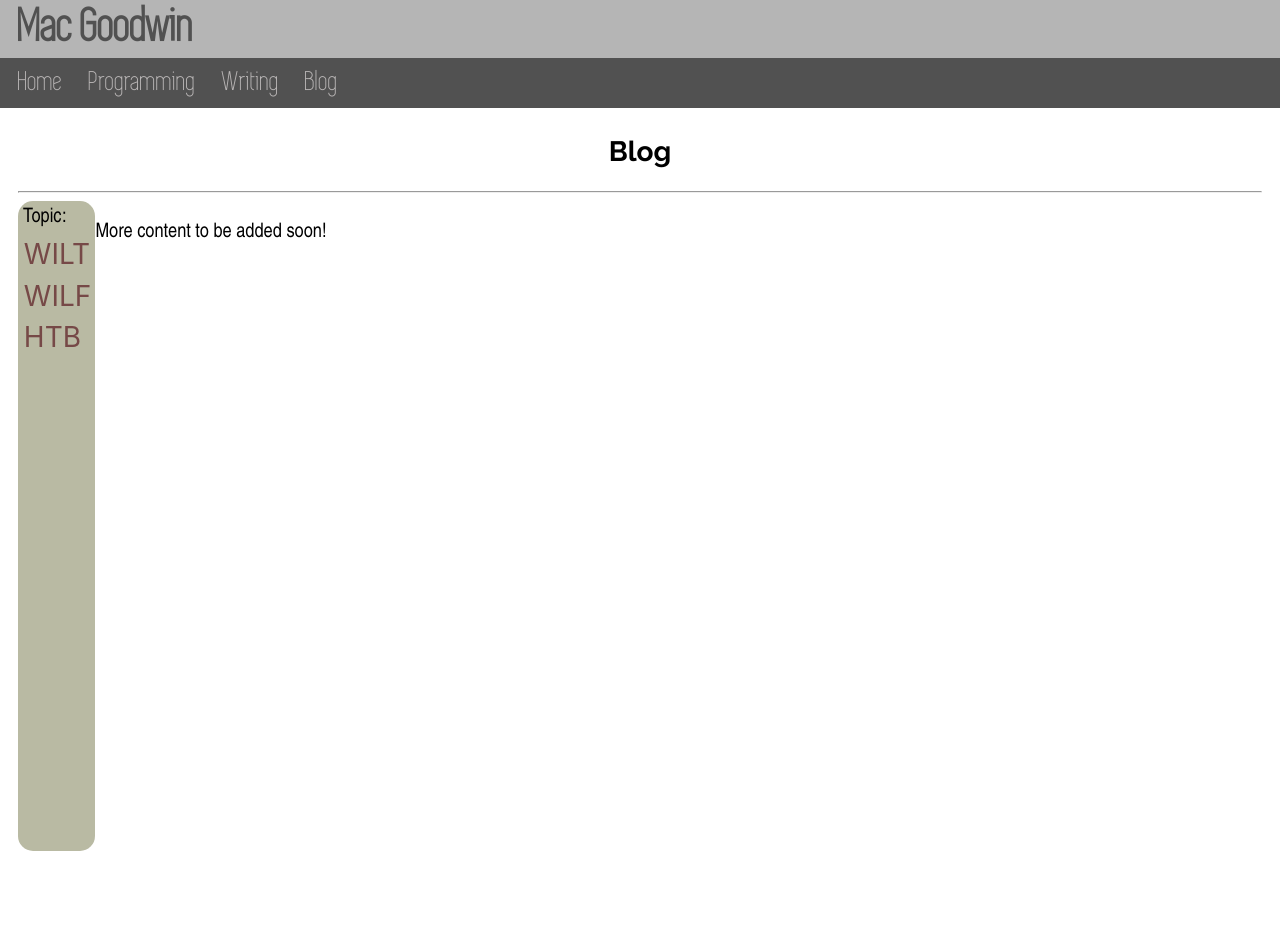
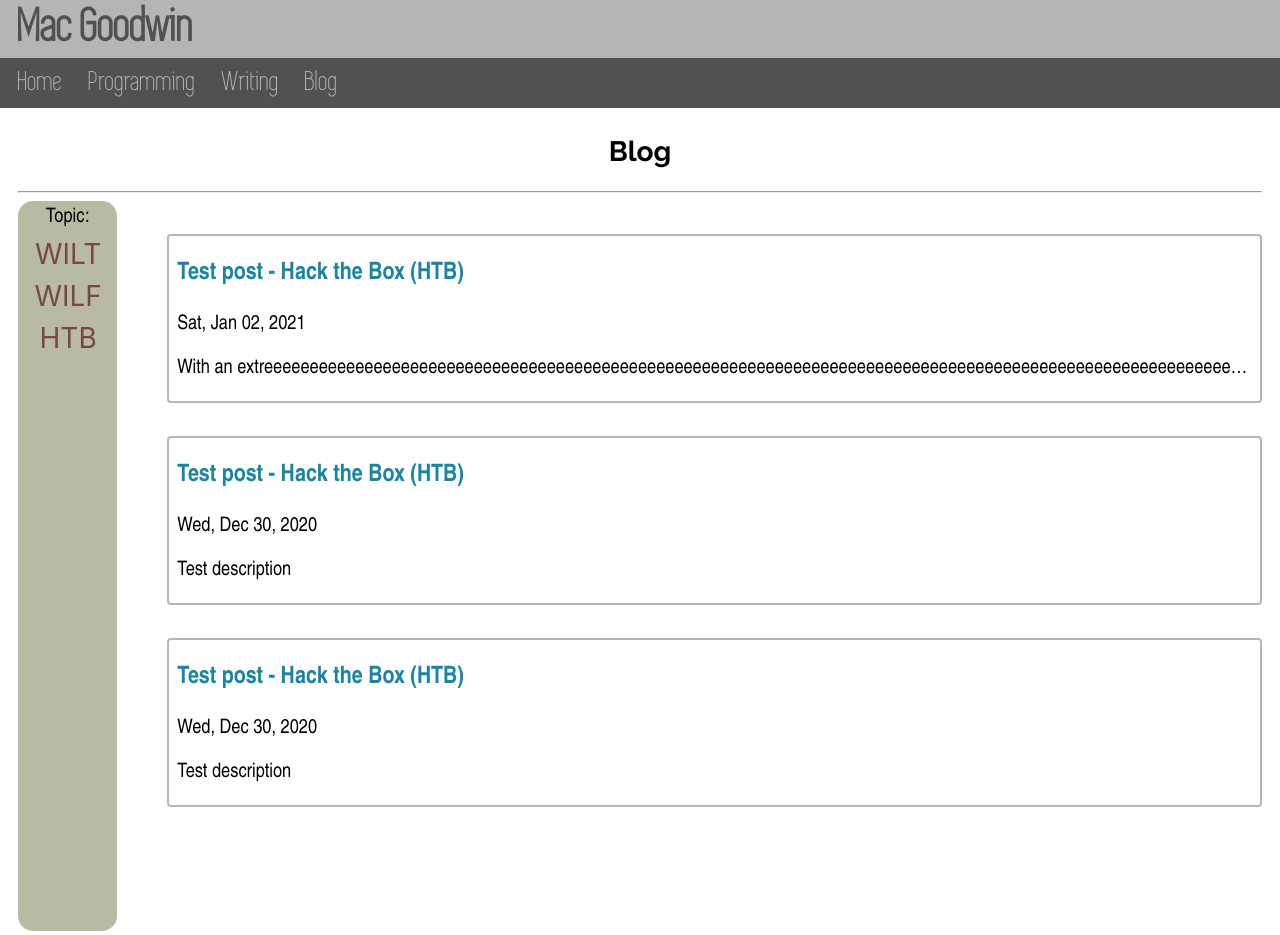
Before and after one commit to Twigonometry/mac-goodwin.com, a Jekyll site: the page built from mac-goodwin/blog.html, in a window 1280 px wide. Built offline with Jekyll 4.4.1, drawn with Linux system fonts in a browser that asks for light colours; some web fonts are replaced; before the commit the page ends 900 px from its top, so only the background shows below that.

Commit message:
Fixing proportions of nav bar and adding responsive height

```diff
--- a/mac-goodwin/_sass/blogs.scss
+++ b/mac-goodwin/_sass/blogs.scss
@@ -1,20 +1,45 @@
 #categories {
     font-size: 28px;
-    max-width: 10%;
+    width: 8%;
     background-color: #b9baa3;
     border-radius: 15px;
-    // height: 100vh;
-    height: 700px;
+    height: 730px;
 }
 
-@media screen and (min-height: 800px) {
+#sub-content {
+    width: 88%;
+    padding-left: 4%;
+}
+
+// screens < 650px tall
+
+@media screen and (max-height: 650px) {
     #categories {
-        height: 650px;
-        max-width: 20%;
+        height: 400px;
+    }
+}
+
+// screens < 750px tall
+
+@media screen and (min-height: 651px) and (max-height: 750px) {
+    #categories {
+        height: 600px;
+    }
+}
+
+@media screen and (max-width: 480px) {
+    #categories {
+        width: 20%;
+    }
+
+    #sub-content {
+        width: 77%;
+        padding-left: 3%;
     }
 }
 
 #categories ul, #categories p {
+    text-align: center;
     padding: 0;
     margin: 5px;
     border: 0;
@@ -37,11 +62,3 @@
 h1 {
     margin-top: 0;
 }
-
-// #blog_banner div, #blog_banner h2 {
-//     display: inline-block;
-// }
-
-#sub-content {
-    max-width: 90%;
-}
--- a/mac-goodwin/blog.html
+++ b/mac-goodwin/blog.html
@@ -21,6 +21,16 @@ description: Blog posts about my writing, programming projects, and anything els
     </div>
 
     <div id="sub-content">
-        <p>More content to be added soon!</p>
+        {% for post in site.posts %}
+            <div class="blog-showcase">
+                <div class="text">
+                    <h3><a href="{{ post.url }}">{{ post.title }} - {{ post.category_string }}</a></h3>
+
+                    <p>{{ post.date | date: "%a, %b %d, %Y" }}</p>
+
+                    <p>{{ post.description }}</p>
+                </div>
+            </div>
+        {% endfor %}
     </div>
 </div>
--- a/mac-goodwin/blog/HTB/_posts/2021-01-02-long-test-post.md
+++ b/mac-goodwin/blog/HTB/_posts/2021-01-02-long-test-post.md
@@ -3,6 +3,7 @@
 layout: default
 title: "Test post"
 description: "With an extreeeeeeeeeeeeeeeeeeeeeeeeeeeeeeeeeeeeeeeeeeeeeeeeeeeeeeeeeeeeeeeeeeeeeeeeeeeeeeeeeeeeeeeeeeeeeeeeeeeeeeeeeeeeeeeeeeeeeeeeeeeeeeeeeeeeeeeeeeeeeeeeeeeeeeeeeeeeeeeeeeeeeeeeeeeeeeeeeeeemely long description"
+category_string: "Hack the Box (HTB)"
 ---
 # Title of the post
 
--- a/mac-goodwin/blog/htb/_posts/2020-12-30-test-post.md
+++ b/mac-goodwin/blog/htb/_posts/2020-12-30-test-post.md
@@ -3,6 +3,7 @@
 layout: default
 title: "Test post"
 description: "Test description"
+category_string: "Hack the Box (HTB)"
 ---
 # Title of the post
 
```
Also changed, not shown: other parts of mac-goodwin/blog.html (+1 -1 lines), mac-goodwin/blog/HTB/_posts/2020-12-30-test-post.md (+1 -0 lines).
